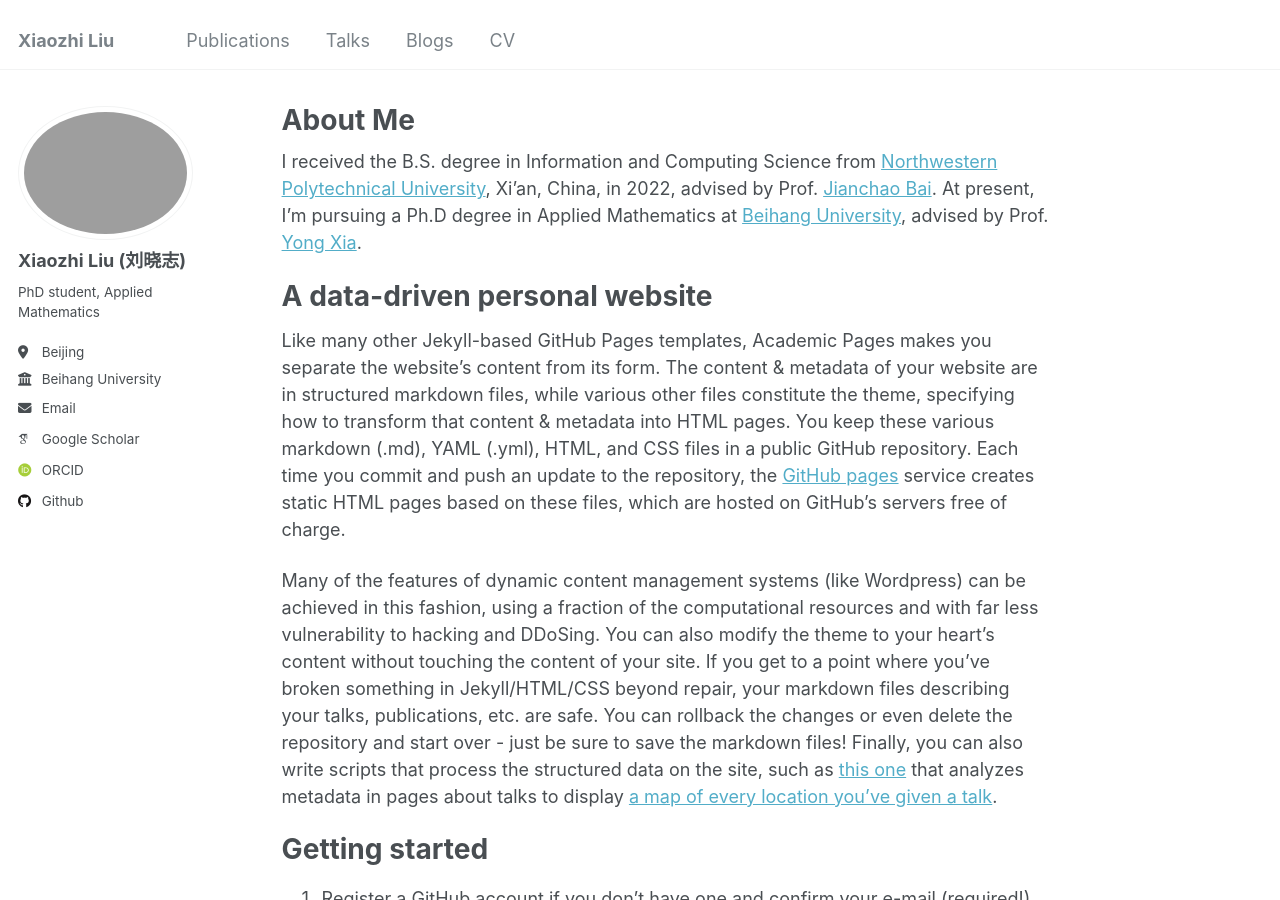
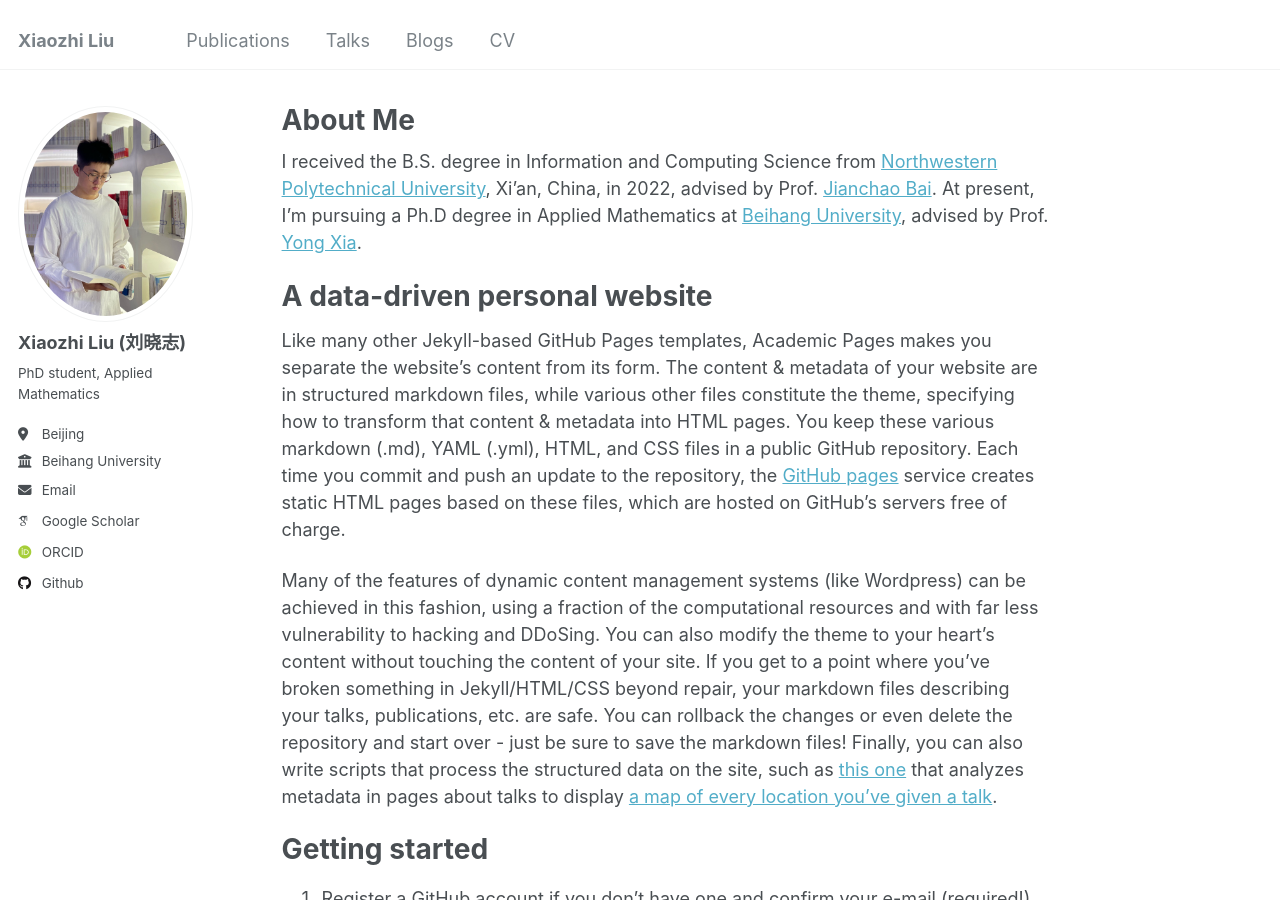
Before and after one commit to xzliu-opt/xzliu-opt.github.io, a Jekyll site: the page built from _pages/about.md, in a window 1280 px wide and 900 px high. Built offline with Jekyll 4.4.1, drawn with Linux system fonts in a browser that asks for light colours; some web fonts are replaced.

Commit message:
Update _config.yml

```diff
--- a/_config.yml
+++ b/_config.yml
@@ -21,7 +21,7 @@ repository               : "xzliu-opt.github.io/"
 #               Additional customization can be done by editing /_includes/author-profile.html
 author:
   # Biographic information
-  avatar           : "bio.png"
+  avatar           : "bio.jpg"
   name             : "Xiaozhi Liu (刘晓志)"
   pronouns         : # example: "she/her"
   bio              : "PhD student, Applied Mathematics"
```
